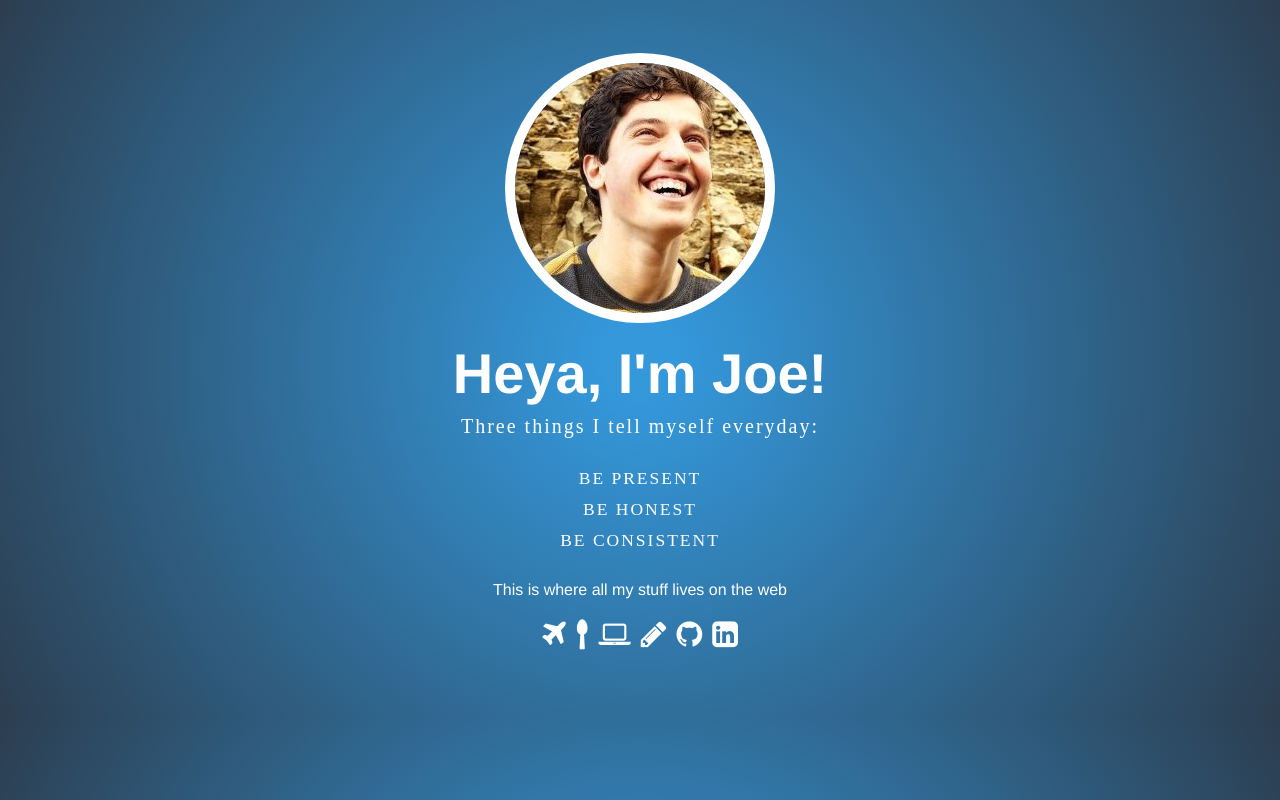
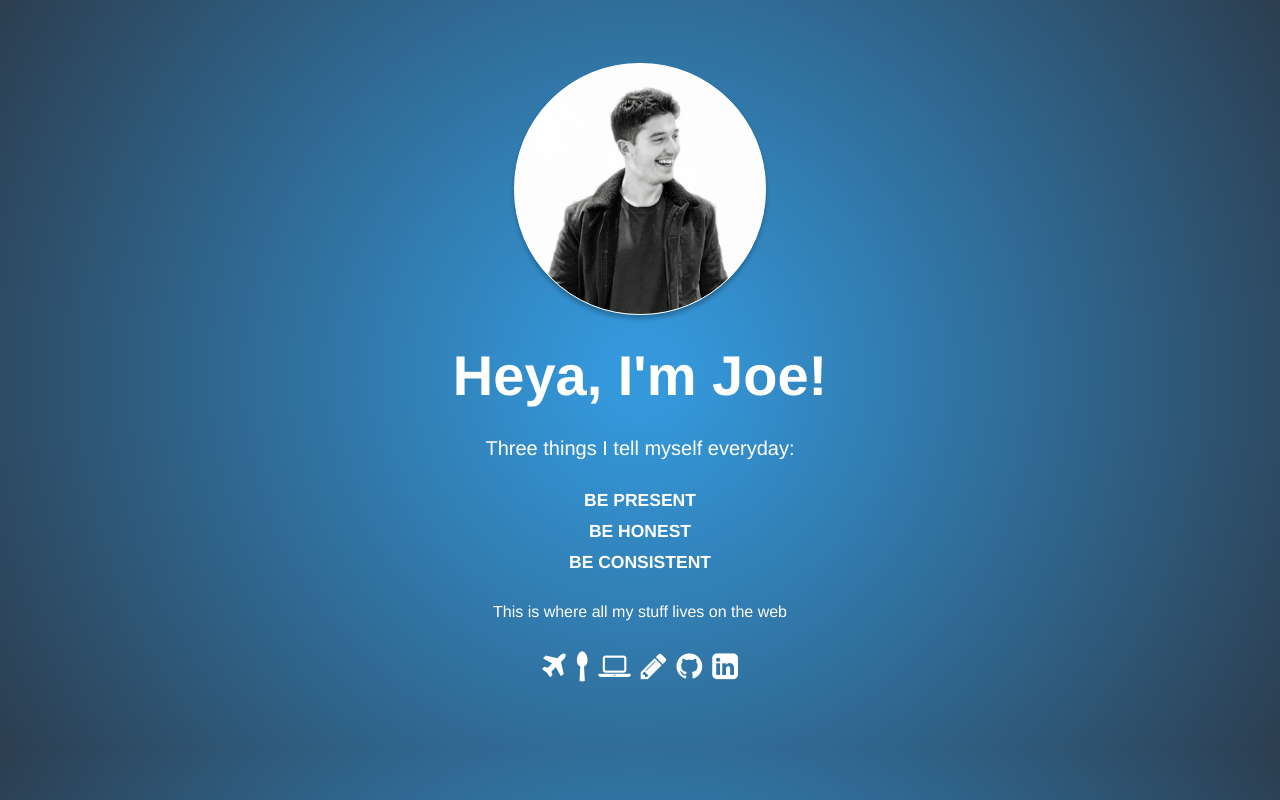
Before and after one commit to nezaj/me, a React (Create React App) app: page / in a window 1280 px wide. Built offline with nearby package versions, Linux system fonts and the light colour scheme.

Commit message:
More tweaks

```diff
--- a/package.json
+++ b/package.json
@@ -15,7 +15,7 @@
   },
   "scripts": {
     "predeploy": "npm run build",
-    "deploy": "gh-pages -d build",
+    "deploy": "gh-pages -b master -d build",
     "start": "react-scripts start",
     "build": "react-scripts build",
     "test": "react-scripts test",
--- a/src/App.css
+++ b/src/App.css
@@ -1,4 +1,5 @@
-/* Welcome page CSS */
+/* Tags */
+/* --------------------------------------------------------------- */
 :root {
   --text-color: white;
   --link-color: white;
@@ -12,9 +13,9 @@
   --bg-fallback: #0072ff; /* http://uigradients.com/#FacebookMessenger */
 }
 
-/* Styled tags */
 body {
   font-size: 62.5%;
+  font-family: Montserrat, Helvetica, sans-serif;
   background: var(
     --bg-fallback
   ); /* For browsers that don't support gradients */
@@ -38,25 +39,6 @@ body {
   color: var(--text-color);
 }
 
-.greeting {
-  font-size: 3.5rem;
-  font-family: "Helvetica Neue", Arial, Helvetica, sans-serif, futura, helvetica,
-    arial, sans-serif;
-  font-weight: 600;
-  line-height: 1.1;
-  color: inherit;
-  margin-top: 30px;
-  margin-bottom: 10px;
-}
-
-.sub-greeting {
-  font-size: 1rem;
-  font-family: Helvetica, Arial, sans-serif;
-  font-weight: 300;
-  line-height: 1.1;
-  color: inherit;
-}
-
 a {
   text-decoration: none;
   color: var(--link-color);
@@ -75,7 +57,9 @@ a:hover {
   color: var(--link-hover-color);
 }
 
-/* Styled elements */
+
+/* Styles */
+/* --------------------------------------------------------------- */
 .container {
   width: 90%;
   height: auto;
@@ -86,44 +70,47 @@ a:hover {
   box-sizing: border-box;
 }
 
-@media (min-width: 481px) {
-  .headshot {
-    width: 250px;
-    height: 250px;
-    margin: 0 auto;
-    background-image: url("./headshot.jpg");
-    background-size: 120%;
-    overflow: hidden;
-    border-radius: 125px;
-    box-shadow: 0 0 0 10px white;
-    -webkit-box-sizing: border-box;
-    -moz-box-sizing: border-box;
-    box-sizing: border-box;
+.avatar {
+  background-image: url(./headshot.jpg);
+  background-position-y: 20%;
+  background-size: 105%;
+  border-radius: 125px;
+  border-style: solid;
+  border-width: thin;
+  box-shadow: 0px 4px 4px rgba(0, 0, 0, 0.25);
+  margin-left: auto;
+  margin-right: auto;
+}
+
+/* Phone */
+@media (min-width: 320px) and (max-width: 480px) {
+  .avatar {
+    width: 150px;
+    height: 150px;
   }
 }
 
-@media (min-width: 320px) and (max-width: 480px) {
-  .headshot {
-    width: 150px;
-    height: 150px;
-    margin: 0 auto;
-    background-image: url("./headshot.jpg");
-    background-size: 120%;
-    overflow: hidden;
-    border-radius: 125px;
-    box-shadow: 0 0 0 10px white;
-    -webkit-box-sizing: border-box;
-    -moz-box-sizing: border-box;
-    box-sizing: border-box;
+/* Tablet / Desktop */
+@media (min-width: 481px) {
+  .avatar {
+    width: 250px;
+    height: 250px;
+  }
+  .avatar:hover {
+    box-shadow: 0px 24px 24px rgba(0, 0, 0, 0.25);
   }
 }
 
-.headline {
-  font-size: 1.25rem;
-  letter-spacing: 2px;
+.title {
+  font-size: 3.5rem;
+  font-weight: 600;
+  line-height: 1.1;
+  color: inherit;
+  margin-top: 30px;
 }
 
-.principles {
+.subtitle {
+  font-size: 1.25rem;
   margin-top: 30px;
   margin-bottom: 30px;
 }
@@ -134,11 +121,19 @@ a:hover {
   margin-bottom: 10px;
   text-transform: uppercase;
   font-size: 1.75em;
-  letter-spacing: 2px;
+  font-weight: bold;
 }
 
-.home-icons {
-  margin-top: 20px;
+.about {
+  font-size: 1rem;
+  font-weight: 300;
+  line-height: 1.1;
+  color: inherit;
+  margin-top: 30px;
+  margin-bottom: 30px;
+}
+
+.icons-container {
   font-size: 3em;
 }
 
--- a/src/App.js
+++ b/src/App.js
@@ -22,18 +22,18 @@ const Icon = ({id, url, icon}) => (
 const App = () => {
   return (
     <div className="container">
-      <div className="headshot"></div>
-      <div className="greeting">Heya, I'm Joe!</div>
-      <div className="headline">Three things I tell myself everyday:</div>
+      <div className="avatar"></div>
+      <div className="title">Heya, I'm Joe!</div>
+      <div className="subtitle">Three things I tell myself everyday:</div>
       <div className="principles">
         <li>Be present</li>
         <li>Be honest</li>
         <li>Be consistent</li>
       </div>
-      <div className="sub-greeting">
+      <div className="about">
         This is where all my stuff lives on the web
       </div>
-      <div className="home-icons">
+      <div className="icons-container">
         <Icon id="Travels" url="http://joetravels.com" icon="fa-plane" />
         <Icon id="Food diary" url="https://nezaj.github.io/web-bitelog/" icon="fa-spoon" />
         <Icon id="Senior Engineer Jobsearch Course" url="https://jobsearch.dev/" icon="fa-laptop" />
```
Also changed, not shown: src/headshot.jpg, 1 other file (tests, documents, lock files or other folders).
